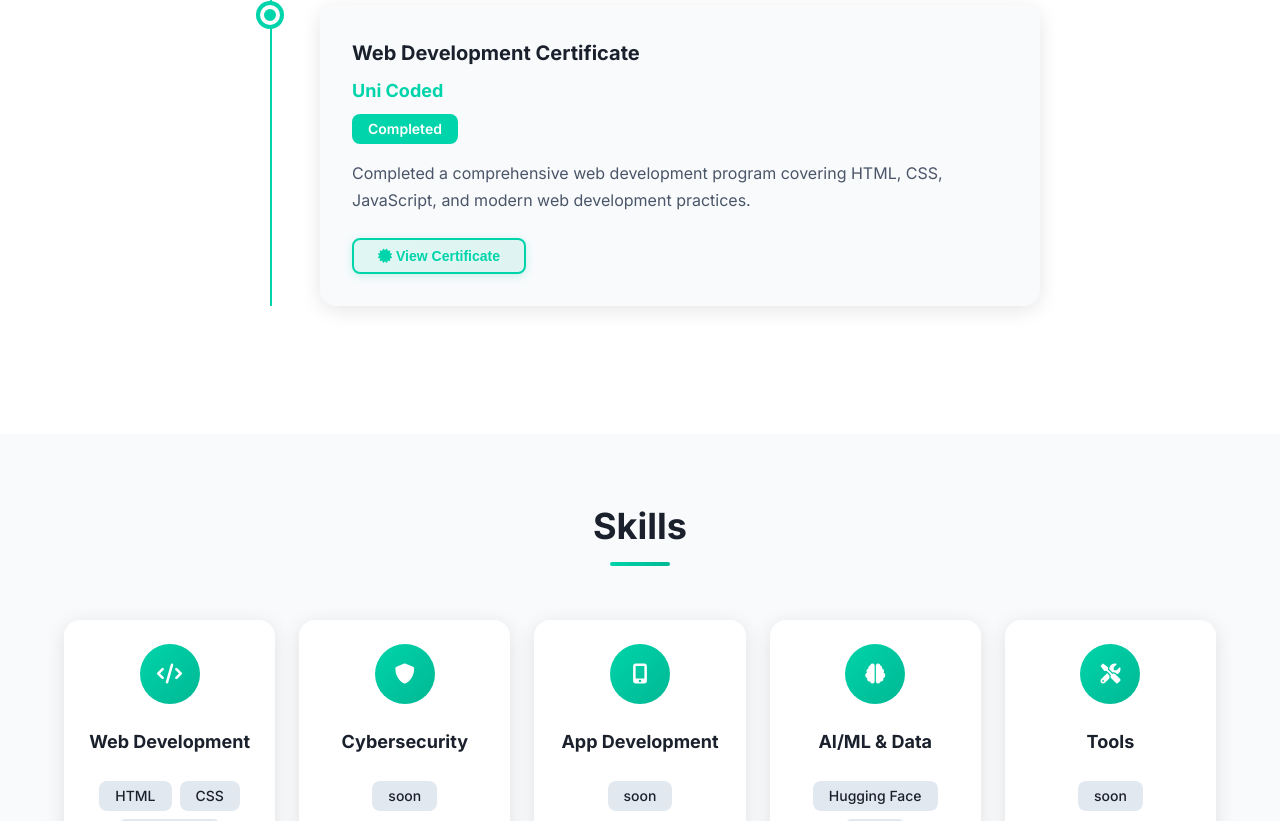
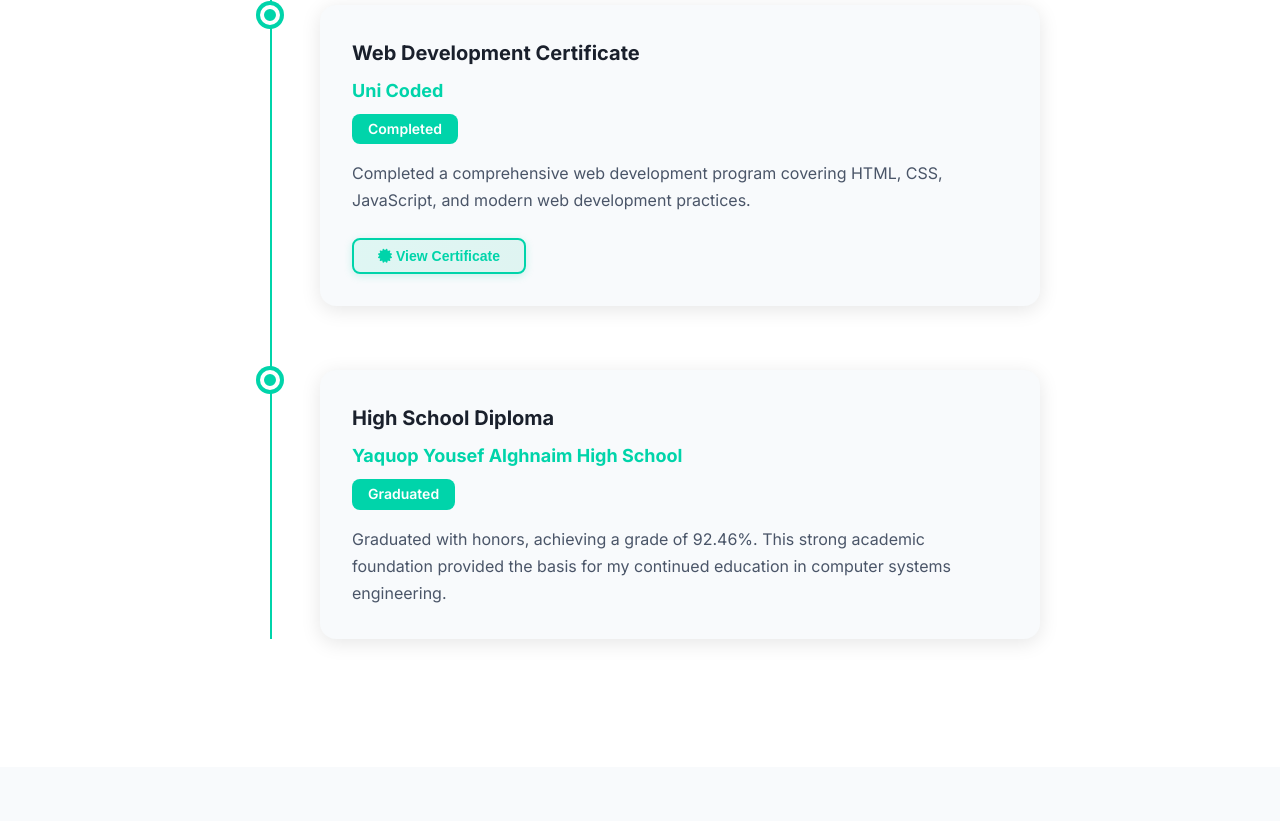
Before and after one commit to faysel99905-web/my-cvweb, a plain HTML site: page index.html in a window 1280 px wide. Shown: the part 1979-2800 px from the top of the page. Drawn offline with Linux system fonts and the light colour scheme; some packages are replaced by stand-ins of ours; a script that the page names is missing.

Commit message:
Add high school graduation information to education section

```diff
--- a/index.html
+++ b/index.html
@@ -177,6 +177,17 @@
                                 View Certificate
                             </button>
                         </div>
+                    </div>
+                </div>
+                <div class="timeline-item">
+                    <div class="timeline-marker"></div>
+                    <div class="timeline-content">
+                        <h3>High School Diploma</h3>
+                        <h4>Yaquop Yousef Alghnaim High School</h4>
+                        <span class="timeline-date">Graduated</span>
+                        <p>
+                            Graduated with honors, achieving a grade of 92.46%. This strong academic foundation provided the basis for my continued education in computer systems engineering.
+                        </p>
                     </div>
                 </div>
             </div>
```
